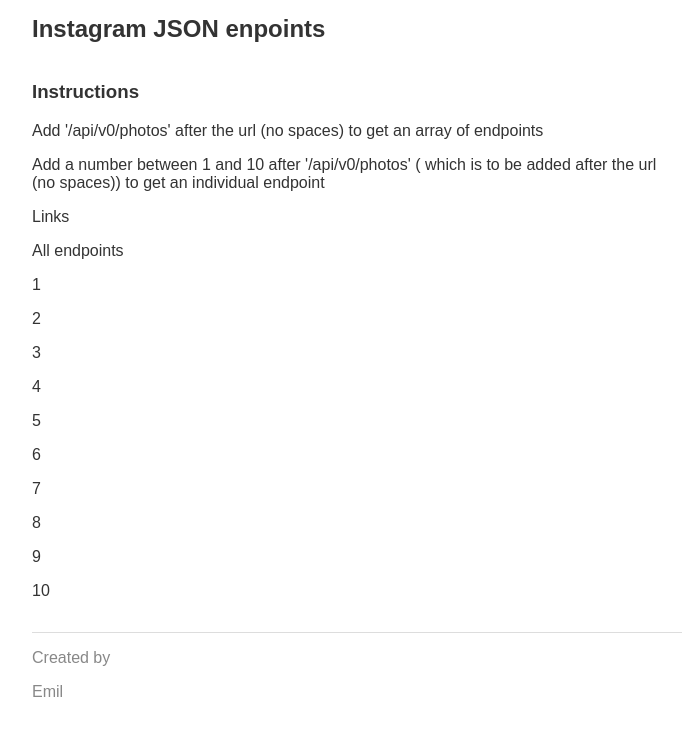
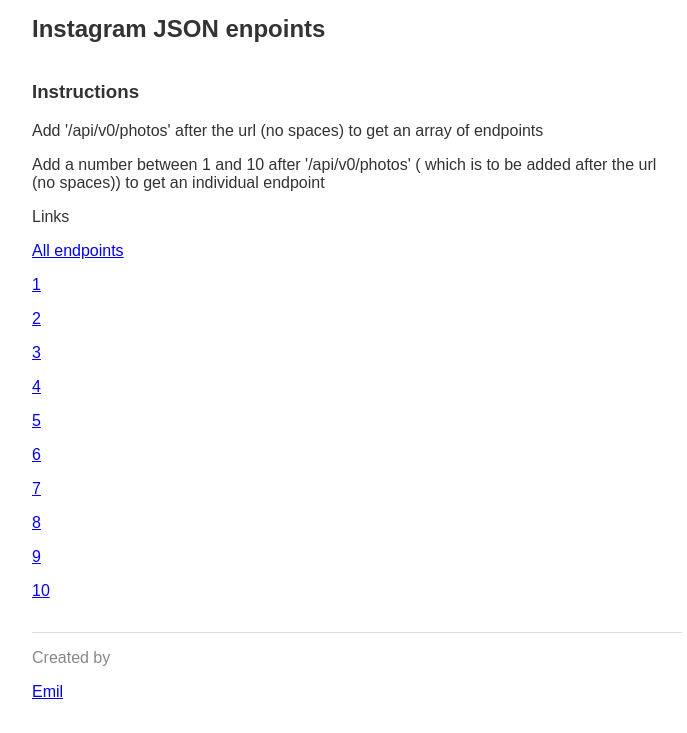
Before and after one commit to ejoseph89/JSON-api-mongodb, a website: page views/index.html in a window 1280 px wide. Shown: the part 138-871 px from the top of the page, without its empty margins (283-970 px from the left). Drawn offline with Linux system fonts and the light colour scheme.

Commit message:
index.html

```diff
--- a/views/index.html
+++ b/views/index.html
@@ -62,29 +62,29 @@
   <section class="main-content">
     <div>
       <h3>Instructions</h3>
-      <p>Add '/api/v0/photos' after the url (no spaces) to get an array of endpoints </p>
+      Add '/api/v0/photos' after the url (no spaces) to get an array of endpoints </p>
       <p>Add a number between 1 and 10 after '/api/v0/photos' ( which is to be added after the url (no spaces)) to get an individual endpoint </p>
     </div>
 
     <div>
       Links
-      <p><a href="https://cpnt-262-a5-ej.herokuapp.com/api/v0/photos/"></a>All endpoints</p>
-      <p><a href="https://cpnt-262-a5-ej.herokuapp.com/api/v0/photos/1"></a>1</p>
-      <p><a href="https://cpnt-262-a5-ej.herokuapp.com/api/v0/photos/2"></a>2</p>
-      <p><a href="https://cpnt-262-a5-ej.herokuapp.com/api/v0/photos/3"></a>3</p>
-      <p><a href="https://cpnt-262-a5-ej.herokuapp.com/api/v0/photos/4"></a>4</p>
-      <p><a href="https://cpnt-262-a5-ej.herokuapp.com/api/v0/photos/5"></a>5</p>
-      <p><a href="https://cpnt-262-a5-ej.herokuapp.com/api/v0/photos/6"></a>6</p>
-      <p><a href="https://cpnt-262-a5-ej.herokuapp.com/api/v0/photos/7"></a>7</p>
-      <p><a href="https://cpnt-262-a5-ej.herokuapp.com/api/v0/photos/8"></a>8</p>
-      <p><a href="https://cpnt-262-a5-ej.herokuapp.com/api/v0/photos/9"></a>9</p>
-      <p><a href="https://cpnt-262-a5-ej.herokuapp.com/api/v0/photos/10"></a>10</p>
+      <a href="https://cpnt-262-a5-ej.herokuapp.com/api/v0/photos/"> <p>All endpoints</p></a>
+      <a href="https://cpnt-262-a5-ej.herokuapp.com/api/v0/photos/1"><p>1</p></a>
+      <a href="https://cpnt-262-a5-ej.herokuapp.com/api/v0/photos/2"><p>2</p></a>
+      <a href="https://cpnt-262-a5-ej.herokuapp.com/api/v0/photos/3"><p>3</p></a>
+      <a href="https://cpnt-262-a5-ej.herokuapp.com/api/v0/photos/4"><p>4</p></a>
+      <a href="https://cpnt-262-a5-ej.herokuapp.com/api/v0/photos/5"><p>5</p></a>
+      <a href="https://cpnt-262-a5-ej.herokuapp.com/api/v0/photos/6"><p>6</p></a>
+      <a href="https://cpnt-262-a5-ej.herokuapp.com/api/v0/photos/7"><p>7</p></a>
+      <a href="https://cpnt-262-a5-ej.herokuapp.com/api/v0/photos/8"><p>8</p></a>
+      <a href="https://cpnt-262-a5-ej.herokuapp.com/api/v0/photos/9"><p>9</p></a>
+      <a href="https://cpnt-262-a5-ej.herokuapp.com/api/v0/photos/10"><p>10</p></a>
 
     </div>
   </section>
 
   <footer>
-    Created by <p><a href="https://www.instagram.com/emilsfotos/"></a>Emil</p>
+    Created by <a href="https://www.instagram.com/emilsfotos/"><p>Emil</p></a>
   </footer>
 </body>
 
```
